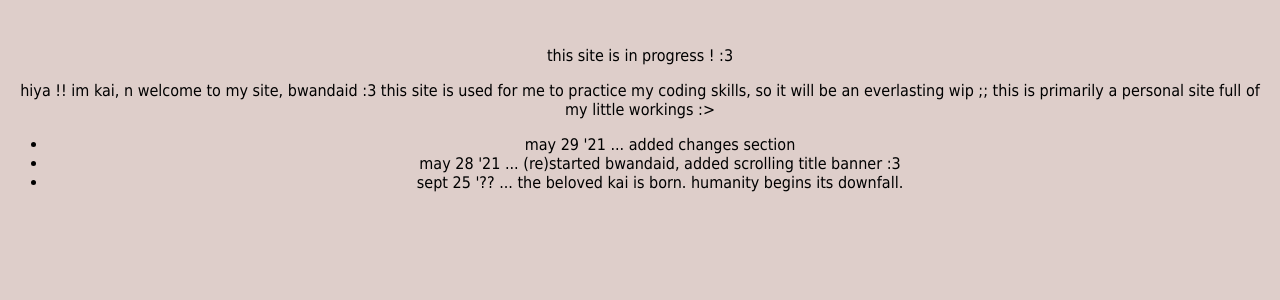
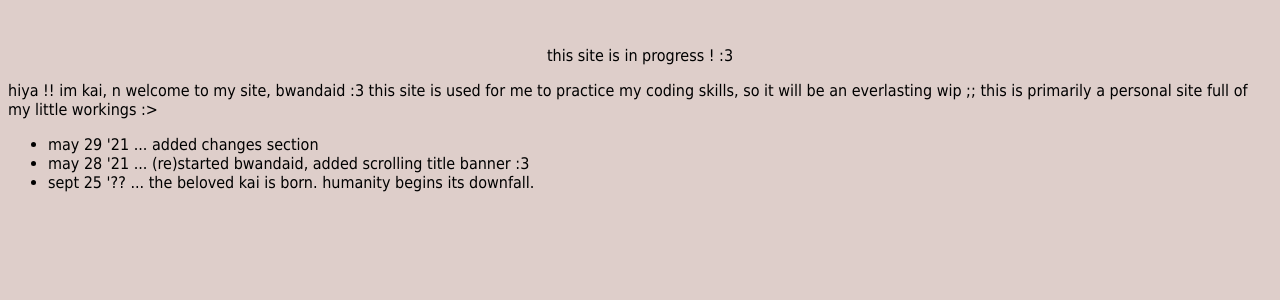
Before and after one commit to the-meliorist/the-meliorist.github.io, a Jekyll site: the page index.html, which Jekyll copies as it is, in a window 1280 px wide. Shown: the top 300 px of the page. Built offline with Jekyll 4.4.1, drawn with Linux system fonts in a browser that asks for light colours.

Commit message:
Update index.html

```diff
--- a/index.html
+++ b/index.html
@@ -8,7 +8,7 @@
    <div align="center"> <font face="Tahoma" size="3">
     <h1 class="welcum"> <marquee behavior="scroll" direction="left" scrolldelay="0" scrollamount="10">♡ bwandaid !!! ♡</marquee> </h1>
 
-    <p class="welcum">this site is in progress ! :3</p>
+     <p class="welcum">this site is in progress ! :3</p> </div>
    <p class="siteintro"> hiya !! im kai, n welcome to my site, bwandaid :3 this site is used for me to practice my coding skills, so it will be an everlasting wip ;; this is primarily a personal site full of my little workings :> </p>
 
      <ul class="changes">
```
